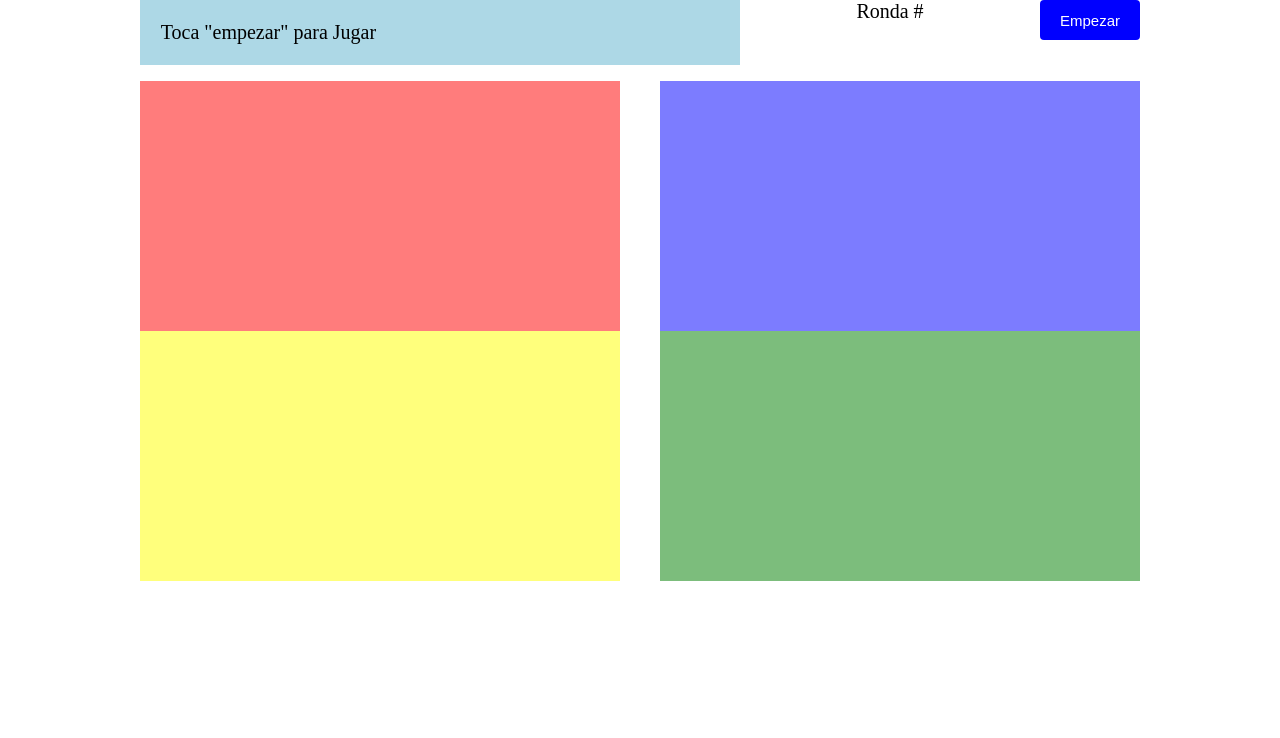
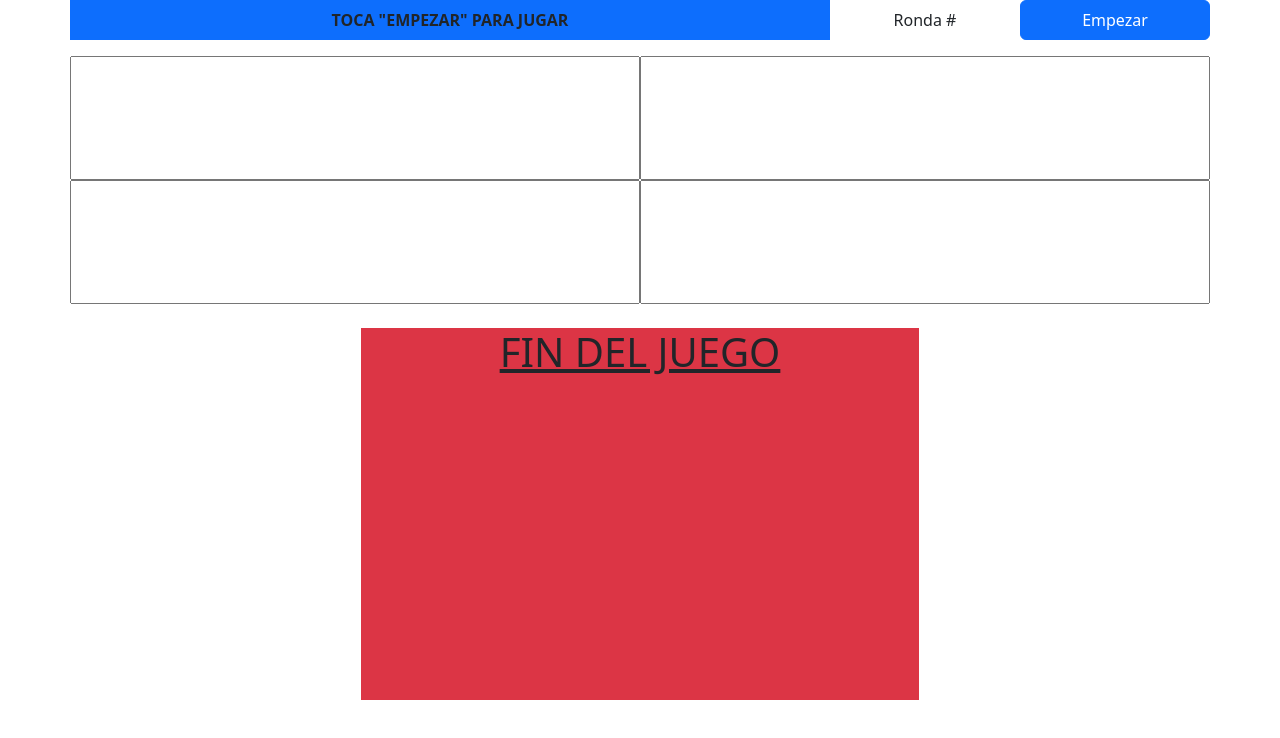
Before and after one commit to Fabrizio112/Simon-Dice, a plain HTML site: page index.html in a window 1280 px wide. Drawn offline with nearby package versions, Linux system fonts and the light colour scheme.

Commit message:
Crea index HTML usando Boostrap

```diff
--- a/index.html
+++ b/index.html
@@ -6,25 +6,30 @@
     <meta http-equiv="X-UA-Compatible" content="IE=edge">
     <meta name="viewport" content="width=device-width, initial-scale=1.0">
     <link rel="stylesheet" href="style.css">
+    <link href="https://cdn.jsdelivr.net/npm/bootstrap@5.3.0-alpha1/dist/css/bootstrap.min.css" rel="stylesheet"
+        integrity="sha384-GLhlTQ8iRABdZLl6O3oVMWSktQOp6b7In1Zl3/Jr59b6EGGoI1aFkw7cmDA6j6gD" crossorigin="anonymous">
     <title>Document</title>
 </head>
 
 <body>
-    <div class="container">
-        <div class="barra-superior">
-            <p class="barra-superior__turno">Toca "empezar" para Jugar</p>
-            <span class="barra-superior__numero-turno">Ronda #</span>
-            <button class="barra-superior__boton">Empezar</button>
+    <div class="container text-center d-flex flex-column justify-content-center ">
+        <div class="row ">
+            <p id="titulo-ronda" class="col-8 bg-primary py-2 text-uppercase fw-bolder mb-0">Toca "empezar" para Jugar
+            </p>
+            <span id="numero-ronda" class="col-2 d-flex justify-content-center align-items-center ">Ronda #</span>
+            <button id="boton-empezar" class="col-2 btn btn-primary">Empezar</button>
         </div>
-        <div class="contenedor-inputs">
-            <div class="minicontenedor-inputs__1">
-                <input class="input__1" type="text">
-                <input class="input__2" type="text">
-            </div>
-            <div class="minicontenedor-inputs__2">
-                <input class="input__3" type="text">
-                <input class="input__4" type="text">
-            </div>
+        <div id="contenedor-entradas" class="row d-flex justify-content-between mt-3">
+            <input class="col py-5 " type="text" id="input1" type="button">
+            <input class="col py-5" type="text" id="input2" type="button">
+        </div>
+        <div id="contenedor-entradas" class="row d-flex justify-content-between">
+            <input class="col py-5 " type="text" id="input3" type="button">
+            <input class="col py-5" type="text" id="input4" type="button">
+        </div>
+        <div id="contenedor-errores" class="row mt-4 bg-danger w-50 h-100 text-center oculto align-self-center">
+            <h1 class="fs-1 text-uppercase text-decoration-underline ">Fin del Juego</h1>
+            <p id="mensaje-final" class="fs-1"></p>
 
         </div>
     </div>
@@ -32,6 +37,12 @@
 
 
     <script src="index.js"></script>
+    <script src="https://cdn.jsdelivr.net/npm/@popperjs/core@2.11.6/dist/umd/popper.min.js"
+        integrity="sha384-oBqDVmMz9ATKxIep9tiCxS/Z9fNfEXiDAYTujMAeBAsjFuCZSmKbSSUnQlmh/jp3"
+        crossorigin="anonymous"></script>
+    <script src="https://cdn.jsdelivr.net/npm/bootstrap@5.3.0-alpha1/dist/js/bootstrap.min.js"
+        integrity="sha384-mQ93GR66B00ZXjt0YO5KlohRA5SY2XofN4zfuZxLkoj1gXtW8ANNCe9d5Y3eG5eD"
+        crossorigin="anonymous"></script>
 </body>
 
 </html>
```
